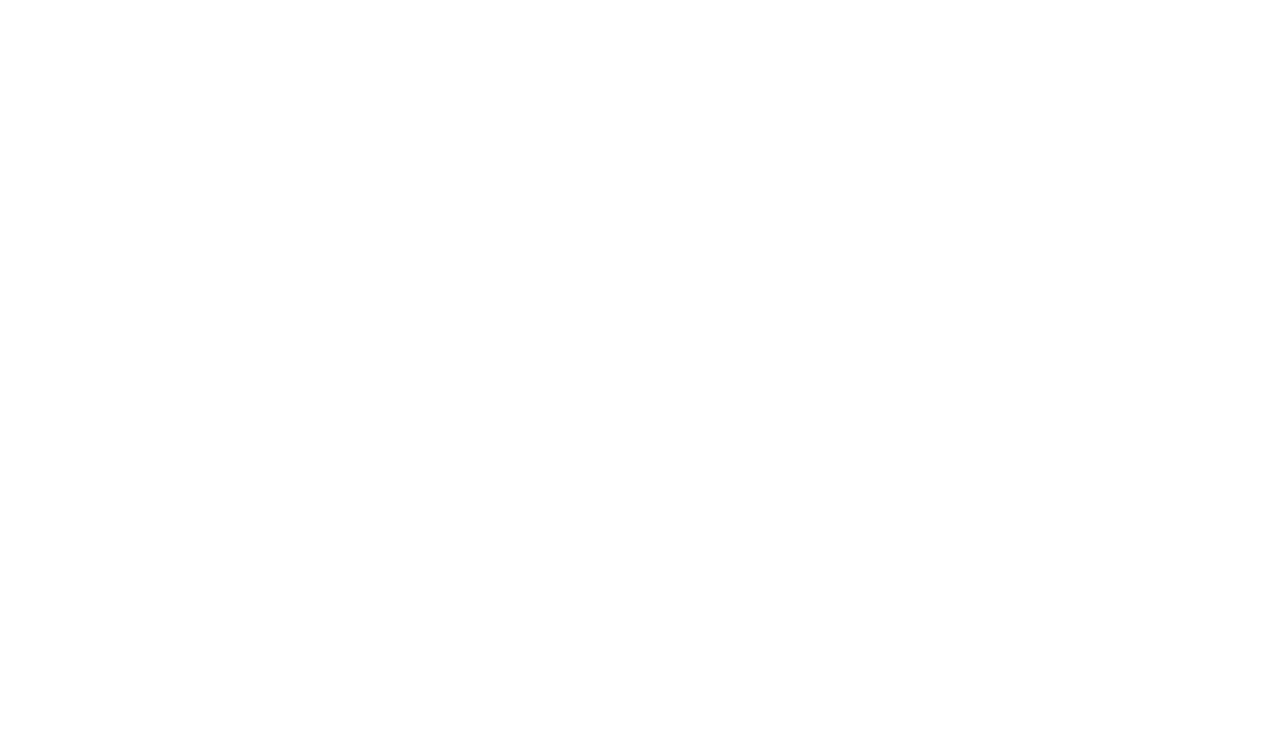
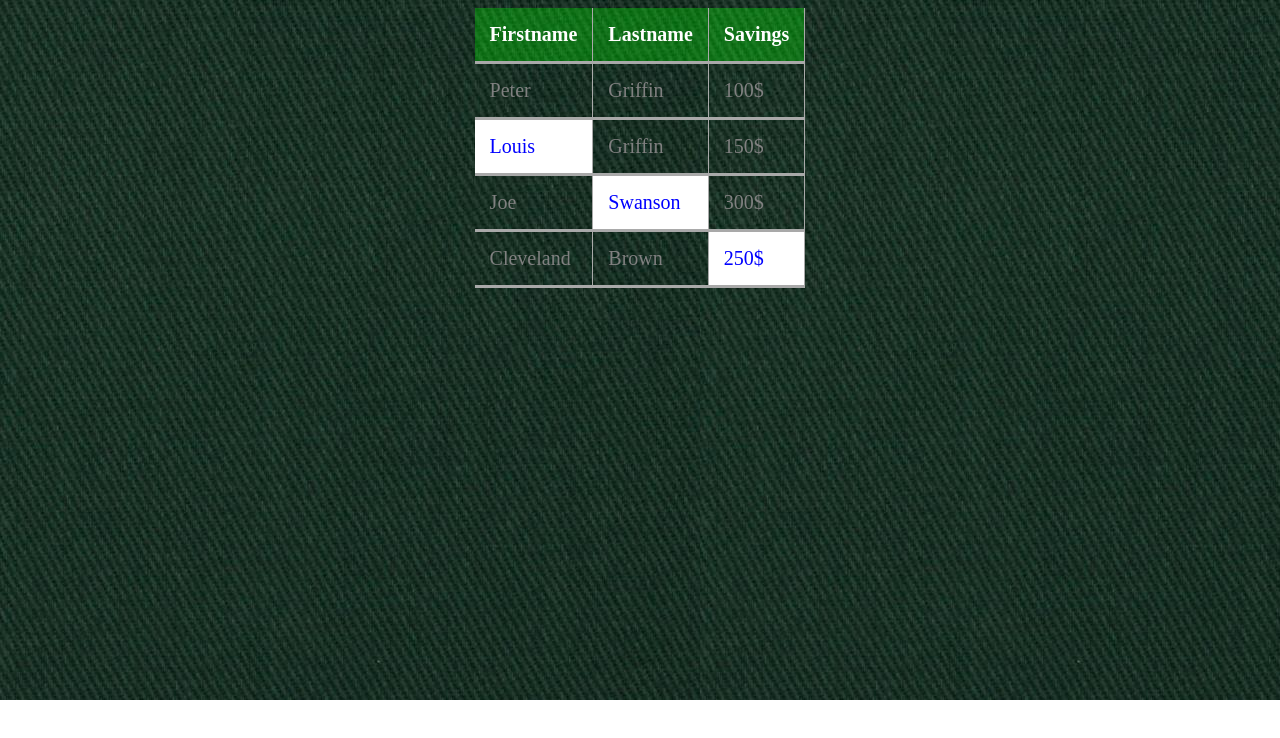
Before and after one commit to MantasZakas/Front-End-Course-19-05-06, a plain HTML site: page Homework 2/pages/homework_2.html in a window 1280 px wide. Drawn offline with Linux system fonts and the light colour scheme.

Commit message:
Homework 2 done

```diff
--- /dev/null
+++ b/Homework 2/css/style.css
@@ -0,0 +1,22 @@
+body {
+    background-image: url("../images/denim.jpg");
+    background-repeat: repeat-x;
+}
+table, th, td {
+    margin: auto;
+    color: grey;
+    font-size: 20px;
+    border-collapse: collapse;
+    border-style: solid;
+    border-color: darkgrey;
+    border-width: 0px 1px 3px 0px;
+    padding: 15px;
+}
+th {
+    background: #00ff0050;
+    color: white;
+}
+td.marked {
+    background: white;
+    color: blue;
+}
--- a/Homework 2/pages/homework_2.html
+++ b/Homework 2/pages/homework_2.html
@@ -3,8 +3,37 @@
 <head>
     <meta charset="UTF-8">
     <title>Homework 2</title>
+    <link rel="stylesheet" href="../css/style.css">
 </head>
 <body>
 
+<table>
+    <tr>
+        <th>Firstname</th>
+        <th>Lastname</th>
+        <th>Savings</th>
+    </tr>
+    <tr>
+        <td>Peter</td>
+        <td>Griffin</td>
+        <td>100$</td>
+    </tr>
+    <tr>
+        <td class="marked">Louis</td>
+        <td>Griffin</td>
+        <td>150$</td>
+    </tr>
+    <tr>
+        <td>Joe</td>
+        <td class="marked">Swanson</td>
+        <td>300$</td>
+    </tr>
+    <tr>
+        <td>Cleveland</td>
+        <td>Brown</td>
+        <td class="marked">250$</td>
+    </tr>
+</table>
+
 </body>
 </html>
```
Also changed, not shown: Homework 2/images/denim.jpg (added).
